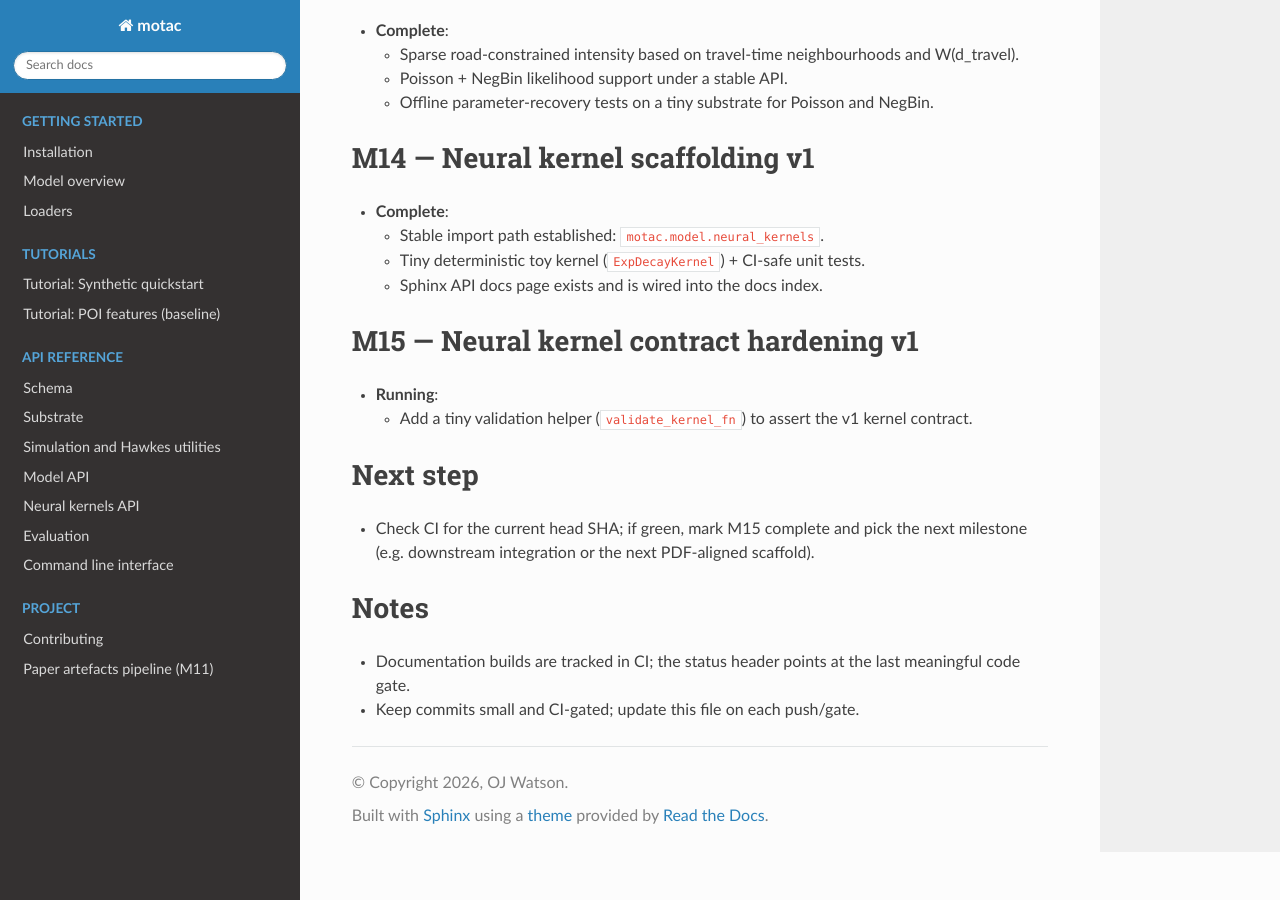
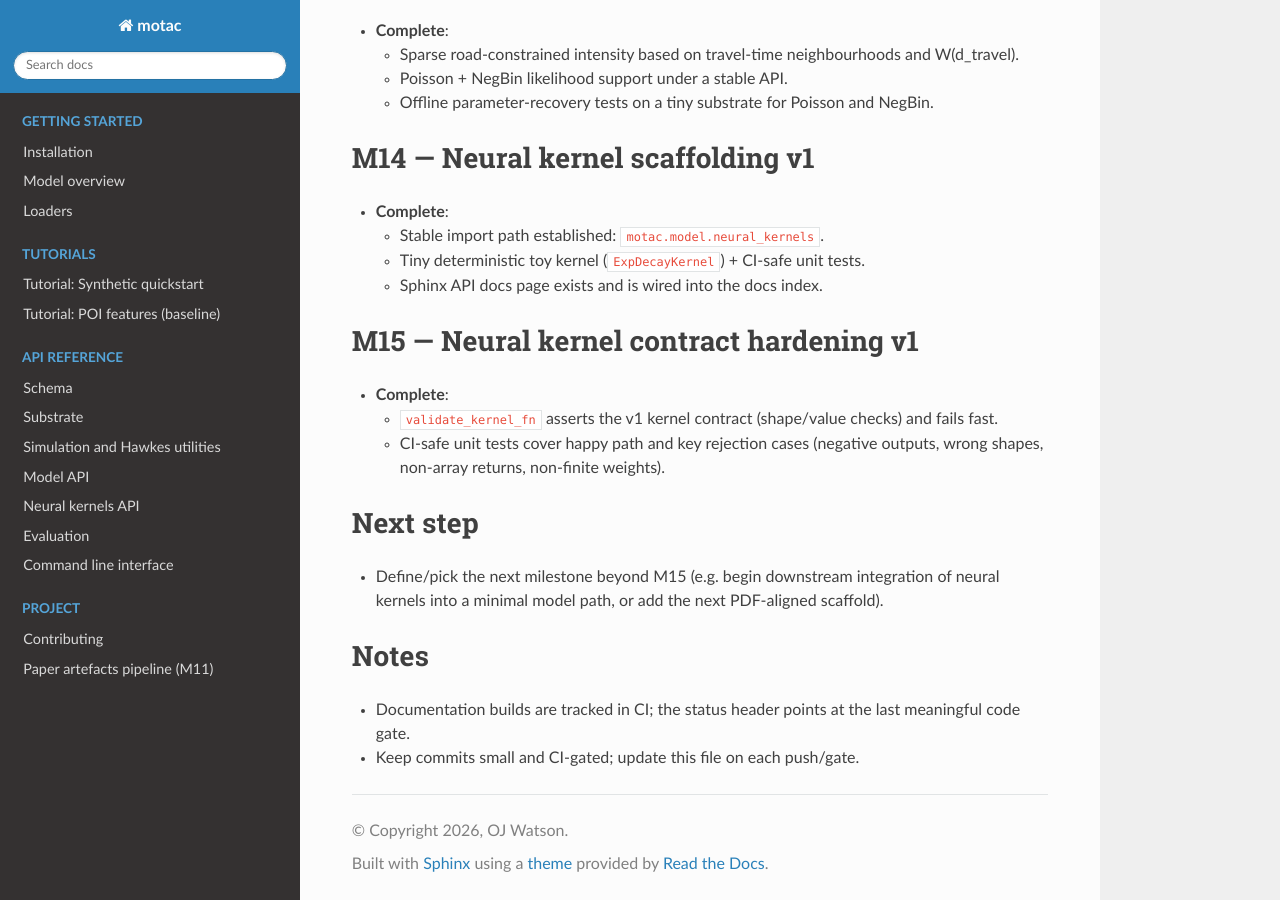
Before and after one commit to OJWatson/motac, a Sphinx documentation site: the page built from docs/STATUS.md, in a window 1280 px wide and 900 px high, scrolled down 1722 px. Built offline with Sphinx 7.4.7 and the Read the Docs theme 3.1.0, drawn with Linux system fonts in a browser that asks for light colours; some of the changed text lies outside the part shown.

Commit message:
docs: mark M15 complete

````diff
--- a/docs/STATUS.md
+++ b/docs/STATUS.md
@@ -1,9 +1,9 @@
 ```pm-status
 milestone: M15
-state: running
-headSha: 4d5eeb4f9ee6fbd9b3fdf345445b13b39d822b6e
-ciRunUrl: (pending)
-updatedAtUtc: 2026-02-13T04:04:13Z
+state: complete
+headSha: 4d5eeb401c662996d95e2fcc2ca4a6d8836b1d92
+ciRunUrl: https://github.com/OJWatson/motac/actions/runs/21974199542
+updatedAtUtc: 2026-02-13T04:23:00Z
 ```
 
 ## Status
@@ -69,12 +69,12 @@ updatedAtUtc: 2026-02-13T04:04:13Z
   - Sphinx API docs page exists and is wired into the docs index.
 
 ## M15 — Neural kernel contract hardening v1
-- **Running**:
-  - Add a tiny validation helper (`validate_kernel_fn`) to assert the v1 kernel contract.
+- **Complete**:
+  - `validate_kernel_fn` asserts the v1 kernel contract (shape/value checks) and fails fast.
+  - CI-safe unit tests cover happy path and key rejection cases (negative outputs, wrong shapes, non-array returns, non-finite weights).
 
 ## Next step
-- Check CI for the current head SHA; if green, mark M15 complete and pick the next
-  milestone (e.g. downstream integration or the next PDF-aligned scaffold).
+- Define/pick the next milestone beyond M15 (e.g. begin downstream integration of neural kernels into a minimal model path, or add the next PDF-aligned scaffold).
 
 ## Notes
 - Documentation builds are tracked in CI; the status header points at the last meaningful code gate.
````
Also changed, not shown: docs/WORKLOG.md (+1 -0 lines).
